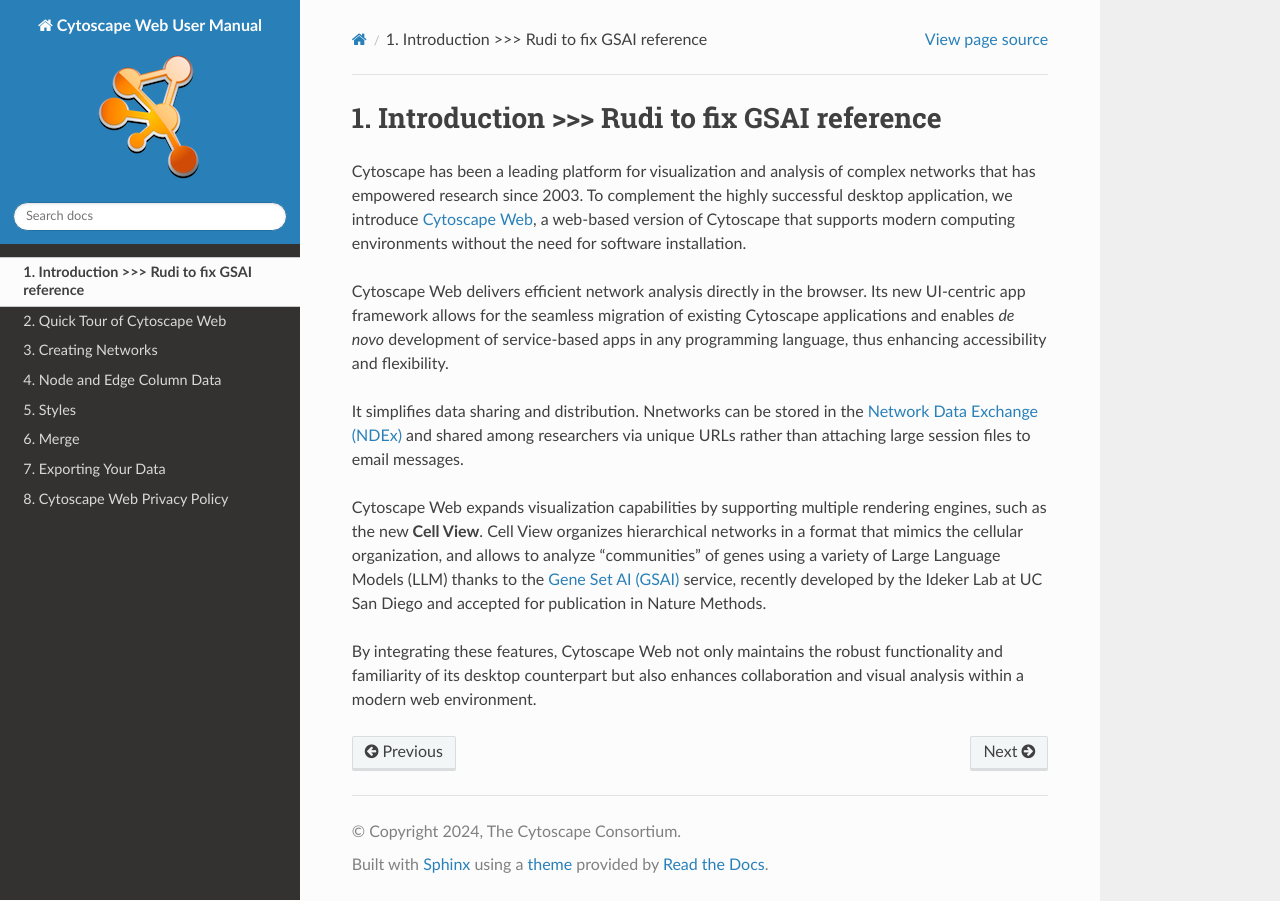
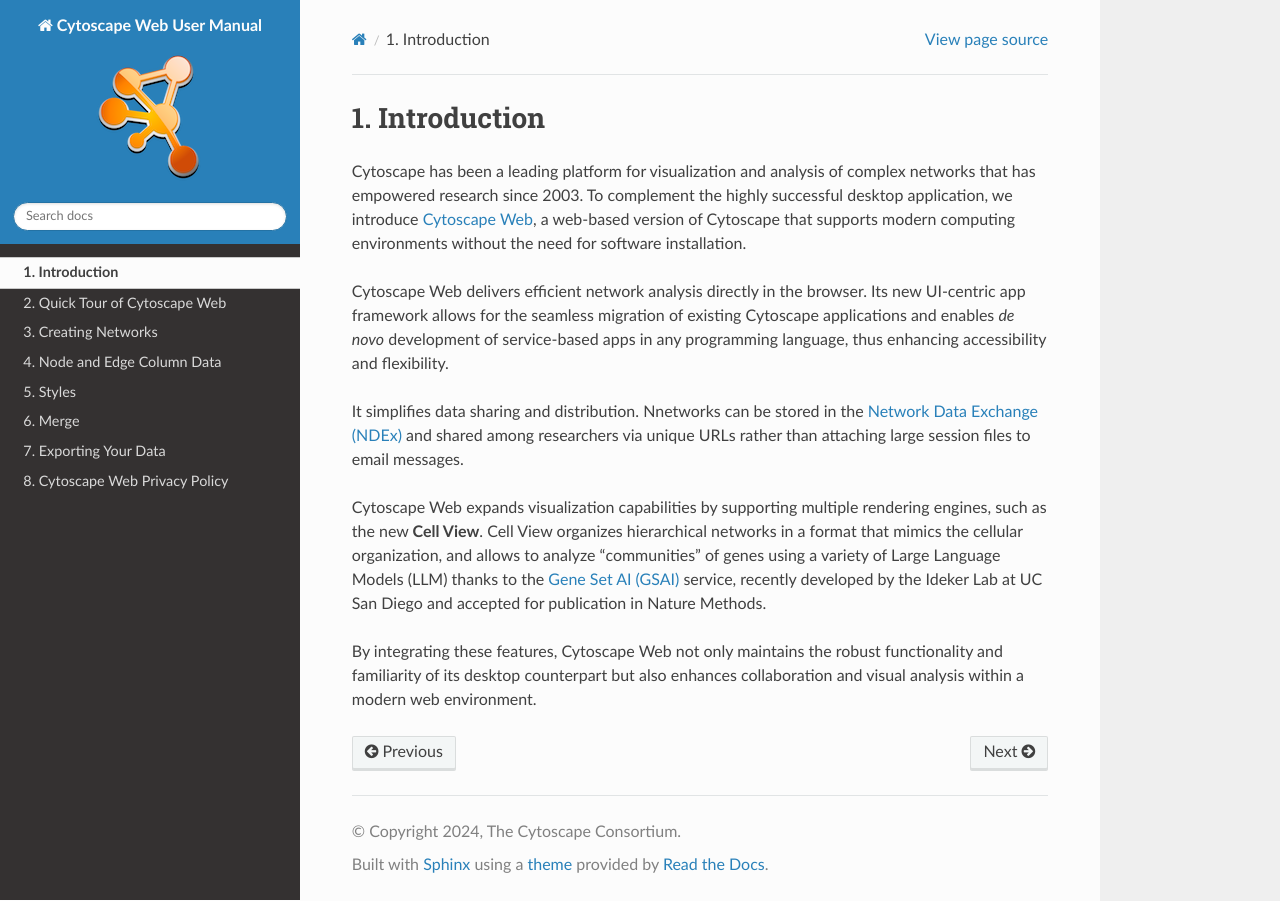
Before and after one commit to cytoscape/web-cytoscape-manual, a Sphinx documentation site: the page built from docs/Introduction.md, in a window 1280 px wide. Built offline with Sphinx 7.4.7 and the Read the Docs theme 3.1.0, drawn with Linux system fonts in a browser that asks for light colours.

Commit message:
Update Introduction.md

```diff
--- a/docs/Introduction.md
+++ b/docs/Introduction.md
@@ -1,4 +1,4 @@
-Introduction >>> Rudi to fix GSAI reference
+Introduction
 ===============
 
 <a id='introduction'> </a>
```
